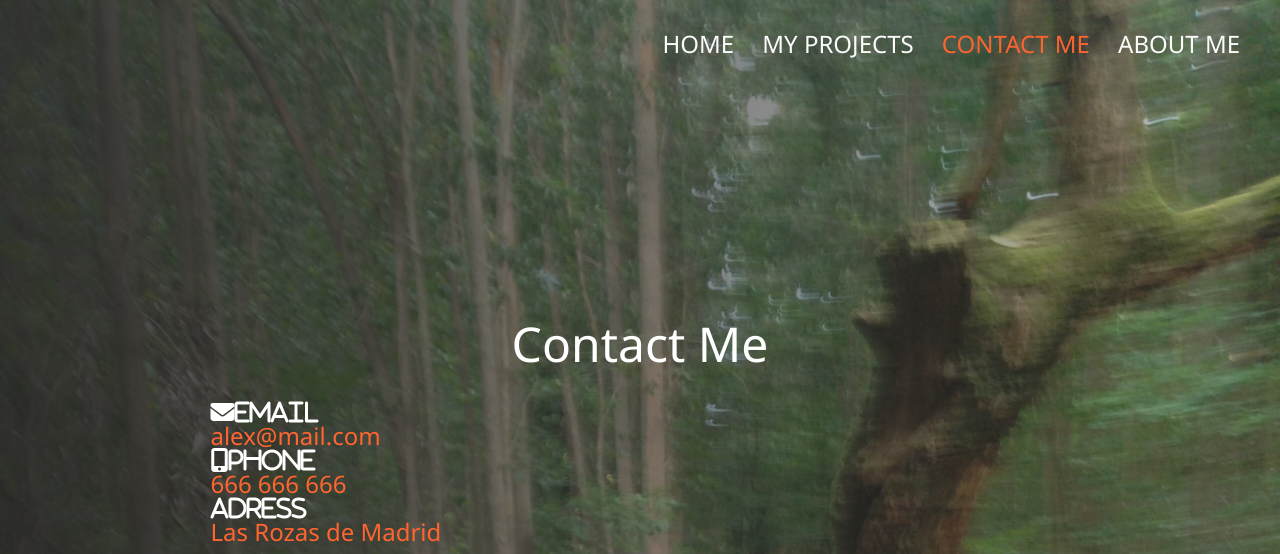
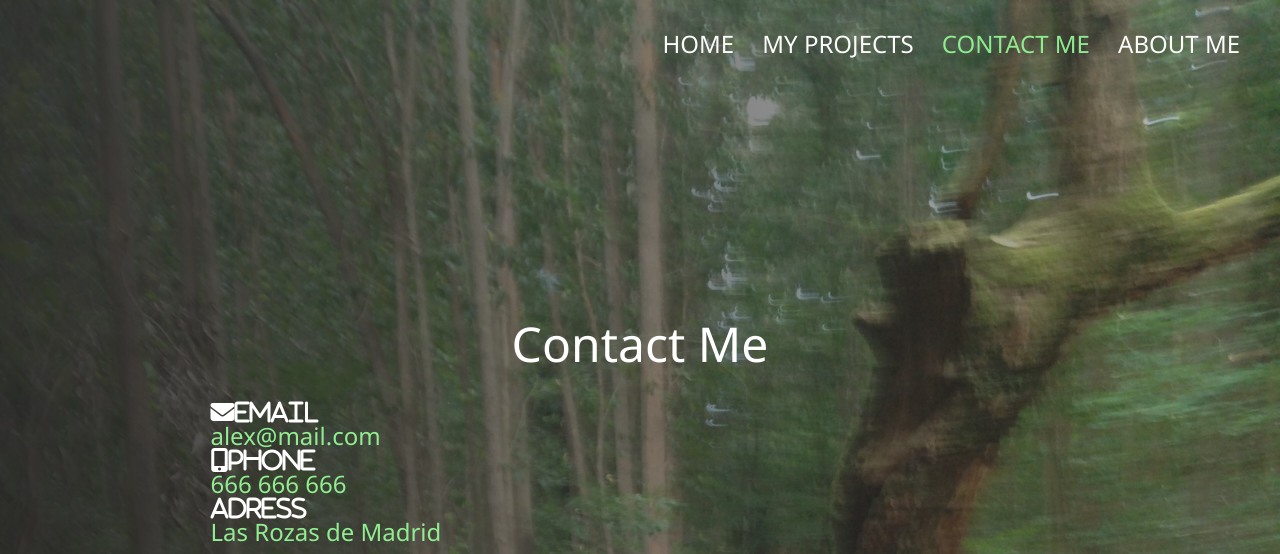
Before and after one commit to Axelmanza/proyectosPropios, a plain HTML site: page pages/contact.html in a window 1280 px wide. Shown: the top 554 px of the page. Drawn offline with Linux system fonts and the light colour scheme.

Commit message:
changed colors

```diff
--- a/css/_config.scss
+++ b/css/_config.scss
@@ -1,5 +1,5 @@
 $primary-color: #272727;
-$secondary-color: #ff652f;
+$secondary-color: lightgreen;
 
 * {
   box-sizing: border-box;
--- a/pages/contact.html
+++ b/pages/contact.html
@@ -36,19 +36,15 @@
         <div class="contact__list">
           <div class="contact__email">
             <i class="fas fa-envelope">Email</i>
+            <div class="text-secondary">alex@mail.com</div>
 
-                <div class="text-secondary">alex@mail.com
-                </div>
             <div class="phone">
               <i class="fas fa-mobile-alt">Phone</i>
+              <div class="text-secondary">666 666 666</div>
 
-                <div class="text-secondary">666 666 666
-                </div>
               <div class="contact__adress">
                 <i class="fas fa-marker-alt">Adress</i>
-
-                <div class="text-secondary">Las Rozas de Madrid
-                </div>
+                <div class="text-secondary">Las Rozas de Madrid</div>
               </div>
             </div>
             <div class="social-icons">
@@ -65,6 +61,8 @@
                 <i class="fab fa-github fa-2x"></i>
               </a>
             </div>
+          </div>
+        </div>
         <footer>&copy; Copyright 2020</footer>
       </section>
     </main>
```
Also changed, not shown: css/main.css, 1 other file. Lines whose indentation alone changed are shown as unchanged.
